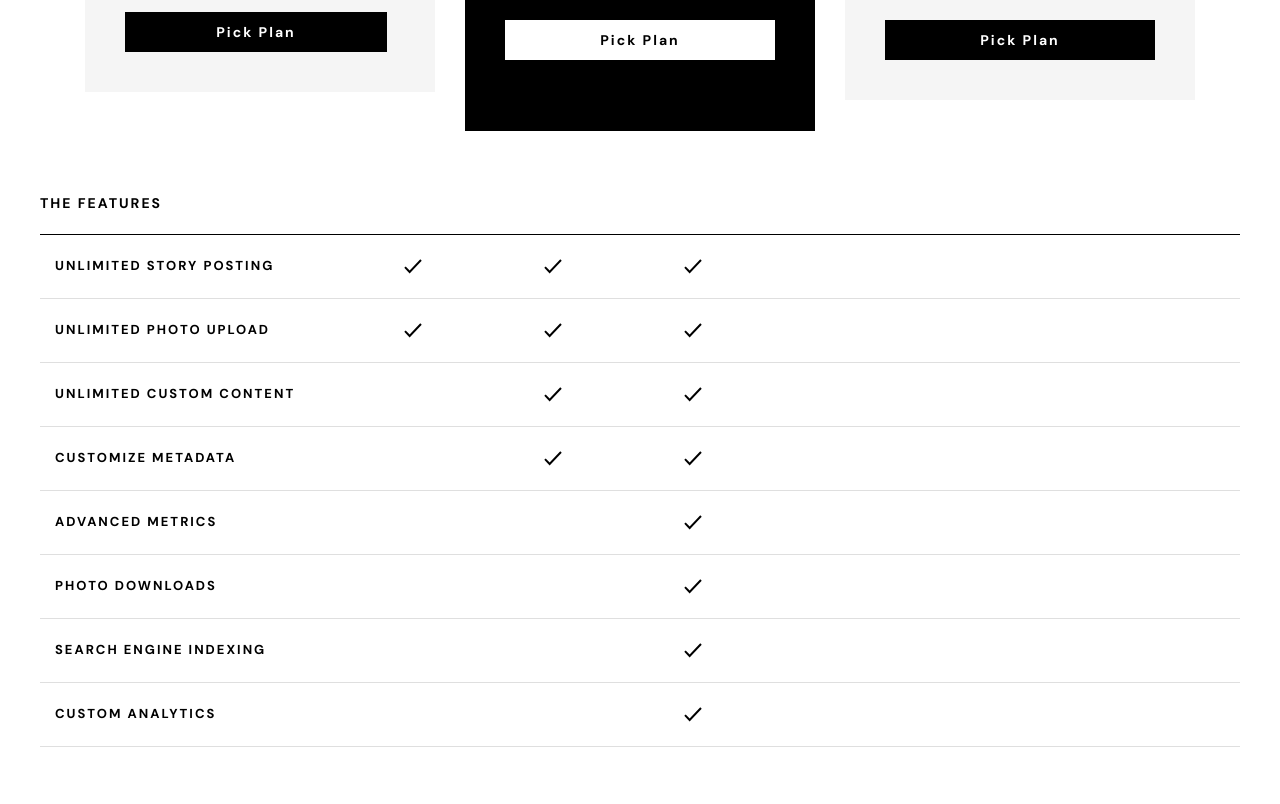
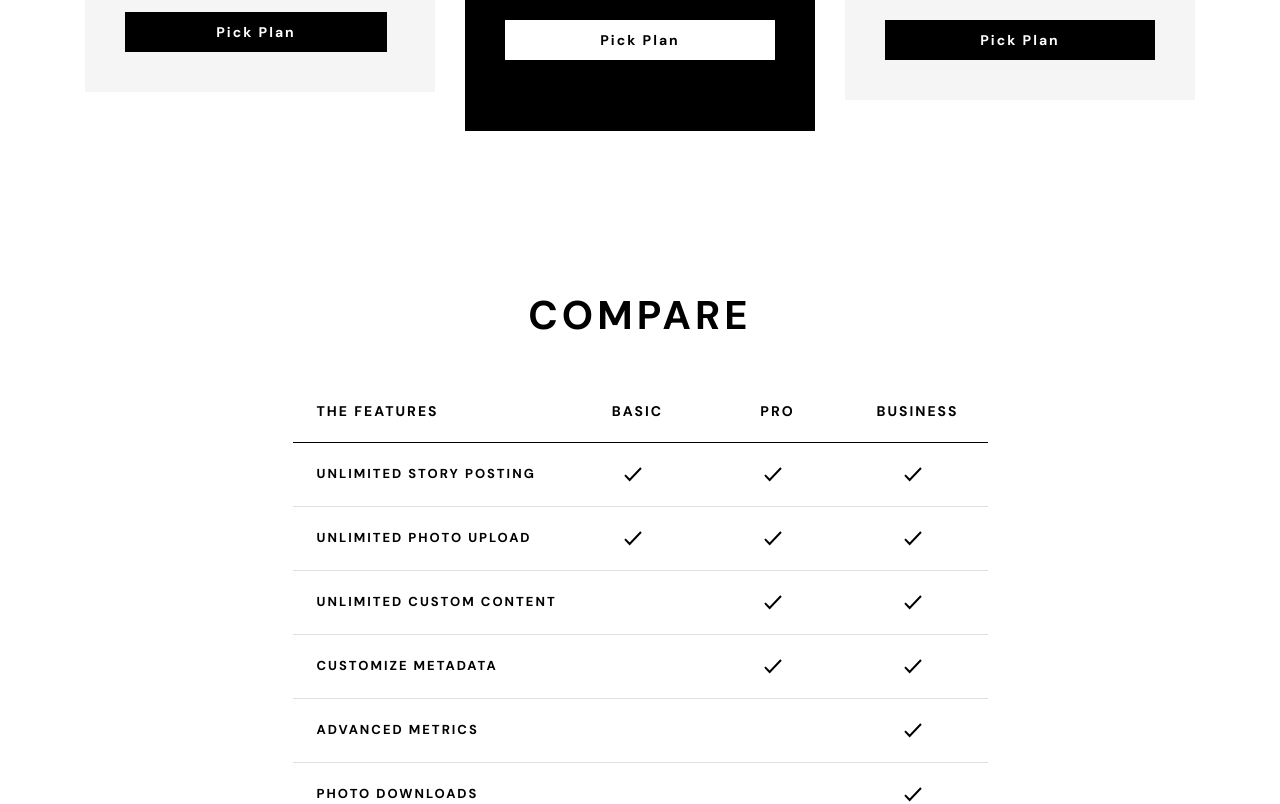
Before and after one commit to yasssuz/photosnap-webiste, a Next.js app: page /pricing in a window 1280 px wide. Shown: the part 1260-2064 px from the top of the page. Built offline with nearby package versions, Linux system fonts and the light colour scheme.

Commit message:
fully responsive

```diff
--- a/src/components/pricing/CompareTable.tsx
+++ b/src/components/pricing/CompareTable.tsx
@@ -3,7 +3,14 @@ import styled from "styled-components";
 export default function CompareTable() {
   return (
     <Container>
-      <Title>The features</Title>
+      <ContentWrapper>
+        <Title>Compare</Title>
+        <SubTitlesArea>
+          <SubTitle>The features</SubTitle>
+          <DisDesktopSubTitle>basic</DisDesktopSubTitle>
+          <DisDesktopSubTitle>pro</DisDesktopSubTitle>
+          <DisDesktopSubTitle>business</DisDesktopSubTitle>
+        </SubTitlesArea>
         <FeaturesList>
           {[
             {
@@ -68,6 +75,7 @@ export default function CompareTable() {
             </FeatureItem>
           ))}
         </FeaturesList>
+      </ContentWrapper>
     </Container>
   );
 }
@@ -78,17 +86,56 @@ const Container = styled.section`
   padding: 6.4rem 29px;
 
   @media (min-width: 768px) {
-    padding: 6.4rem 40px;
+    padding: 11.2rem 40px;
+  }
+
+  @media (min-width: 768px) {
+    padding: 16rem 40px;
   }
 `;
 
+const ContentWrapper = styled.div`
+  max-width: 695px;
+  margin: auto;
+`;
+
 const Title = styled.h2`
+  display: none;
+  text-transform: uppercase;
+  text-align: center;
+  font-size: 4rem;
+  line-height: 120%;
+  letter-spacing: 0.41rem;
+  margin-bottom: 6.4rem;
+
+  @media (min-width: 768px) {
+    display: block;
+  }
+`;
+
+const SubTitle = styled.h3`
   font-size: 1.4rem;
   line-height: 1.6rem;
   letter-spacing: 0.2rem;
+  text-transform: uppercase;
+  margin-right: auto;
+`;
+
+const SubTitlesArea = styled.div`
   border-bottom: 1px solid ${props => props.theme.colors.black};
-  padding: 0 0 2.3rem;
-  text-transform: uppercase;
+  padding: 0 0 2.3rem 24px;
+  display: flex;
+  justify-content: flex-end;
+`;
+
+const DisDesktopSubTitle = styled(SubTitle)`
+  margin-right: unset;
+  width: 140px;
+  text-align: center;
+
+  @media (max-width: 766px) {
+    display: none;
+  }
 `;
 
 const FeaturesList = styled.ul`
@@ -109,7 +156,7 @@ const FeatureItem = styled.li`
   }
 `;
 
-const FeatureTitle = styled.h3`
+const FeatureTitle = styled.h4`
   font-weight: bold;
   font-size: 1.3rem;
   line-height: 1.6rem;
@@ -118,8 +165,8 @@ const FeatureTitle = styled.h3`
   margin-bottom: 1.6rem;
 
   @media (min-width: 768px) {
-    margin: 0 0 0 15px;
-    width: 349px;
+    margin: 0 0 0 24px;
+    width: 307px;
   }
 `;
 
```
Lines whose indentation alone changed are shown as unchanged.
